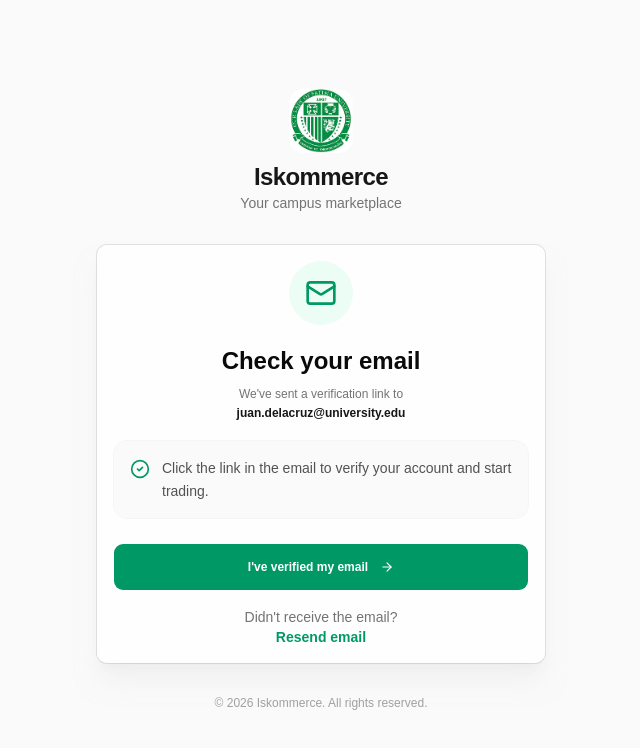
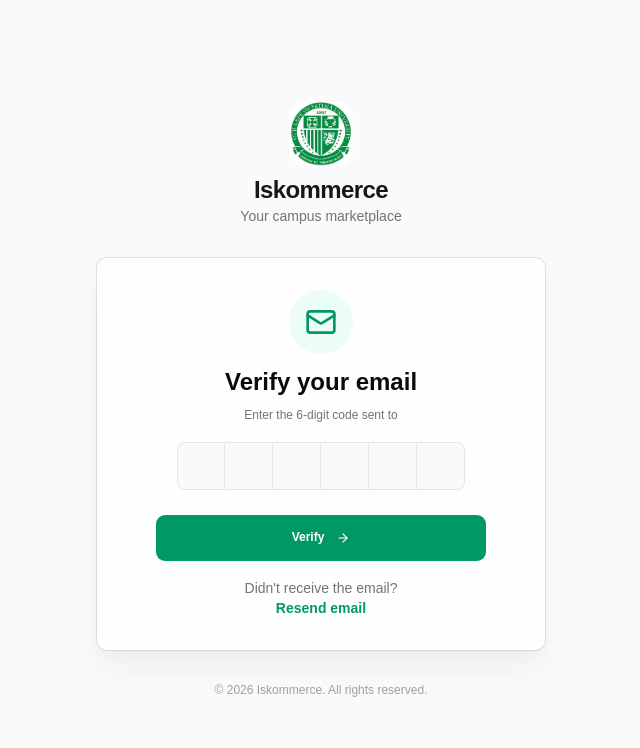
Before and after one commit to Ryanny-y/iskommerce, a React (Vite) app in the folder frontend/: page /verify in a window 1280 px wide. Shown: the top 748 px of the page, without its empty margins (319-959 px from the left). Built offline with nearby package versions, Linux system fonts and the light colour scheme; no server answers.

Commit message:
feat: Make Verification Page component

```diff
--- a/frontend/package.json
+++ b/frontend/package.json
@@ -17,6 +17,7 @@
     "clsx": "^2.1.1",
     "dayjs": "^1.11.20",
     "framer-motion": "^12.37.0",
+    "input-otp": "^1.4.2",
     "lucide-react": "^0.577.0",
     "motion": "^12.37.0",
     "next-themes": "^0.4.6",
--- /dev/null
+++ b/frontend/src/components/ui/input-otp.tsx
@@ -0,0 +1,85 @@
+import * as React from "react"
+import { OTPInput, OTPInputContext } from "input-otp"
+
+import { cn } from "@/lib/utils"
+import { MinusIcon } from "lucide-react"
+
+function InputOTP({
+  className,
+  containerClassName,
+  ...props
+}: React.ComponentProps<typeof OTPInput> & {
+  containerClassName?: string
+}) {
+  return (
+    <OTPInput
+      data-slot="input-otp"
+      containerClassName={cn(
+        "cn-input-otp flex items-center has-disabled:opacity-50",
+        containerClassName
+      )}
+      spellCheck={false}
+      className={cn("disabled:cursor-not-allowed", className)}
+      {...props}
+    />
+  )
+}
+
+function InputOTPGroup({ className, ...props }: React.ComponentProps<"div">) {
+  return (
+    <div
+      data-slot="input-otp-group"
+      className={cn(
+        "flex items-center rounded-md has-aria-invalid:border-destructive has-aria-invalid:ring-2 has-aria-invalid:ring-destructive/20 dark:has-aria-invalid:ring-destructive/40",
+        className
+      )}
+      {...props}
+    />
+  )
+}
+
+function InputOTPSlot({
+  index,
+  className,
+  ...props
+}: React.ComponentProps<"div"> & {
+  index: number
+}) {
+  const inputOTPContext = React.useContext(OTPInputContext)
+  const { char, hasFakeCaret, isActive } = inputOTPContext?.slots[index] ?? {}
+
+  return (
+    <div
+      data-slot="input-otp-slot"
+      data-active={isActive}
+      className={cn(
+        "relative flex size-7 items-center justify-center border-y border-r border-input bg-input/20 text-xs/relaxed transition-all outline-none first:rounded-l-md first:border-l last:rounded-r-md aria-invalid:border-destructive data-[active=true]:z-10 data-[active=true]:border-ring data-[active=true]:ring-2 data-[active=true]:ring-ring/30 data-[active=true]:aria-invalid:border-destructive data-[active=true]:aria-invalid:ring-destructive/20 dark:bg-input/30 dark:data-[active=true]:aria-invalid:ring-destructive/40",
+        className
+      )}
+      {...props}
+    >
+      {char}
+      {hasFakeCaret && (
+        <div className="pointer-events-none absolute inset-0 flex items-center justify-center">
+          <div className="h-4 w-px animate-caret-blink bg-foreground duration-1000" />
+        </div>
+      )}
+    </div>
+  )
+}
+
+function InputOTPSeparator({ ...props }: React.ComponentProps<"div">) {
+  return (
+    <div
+      data-slot="input-otp-separator"
+      className="flex items-center [&_svg:not([class*='size-'])]:size-4"
+      role="separator"
+      {...props}
+    >
+      <MinusIcon
+      />
+    </div>
+  )
+}
+
+export { InputOTP, InputOTPGroup, InputOTPSlot, InputOTPSeparator }
--- a/frontend/src/pages/auth/VerificationPage.tsx
+++ b/frontend/src/pages/auth/VerificationPage.tsx
@@ -1,12 +1,29 @@
-import { useState, useEffect } from 'react';
-import { useNavigate } from 'react-router-dom';
-import { Button } from '@/components/ui/button';
-import { Card, CardContent, CardDescription, CardFooter, CardHeader, CardTitle } from '@/components/ui/card';
-import { Mail, ArrowRight, RefreshCw, CheckCircle2 } from 'lucide-react';
-import { toast } from 'sonner';
+import { useState, useEffect } from "react";
+import { useLocation, useNavigate } from "react-router-dom";
+import { Button } from "@/components/ui/button";
+import {
+  Card,
+  CardContent,
+  CardDescription,
+  CardFooter,
+  CardHeader,
+  CardTitle,
+} from "@/components/ui/card";
+import { Mail, ArrowRight, RefreshCw } from "lucide-react";
+import { toast } from "sonner";
+import {
+  InputOTP,
+  InputOTPGroup,
+  InputOTPSlot,
+} from "@/components/ui/input-otp";
+import { REGEXP_ONLY_DIGITS } from "input-otp";
 
 export default function VerificationPage() {
   const navigate = useNavigate();
+  const location = useLocation();
+  const email = location.state?.email as string | undefined;
+
+  const [otp, setOtp] = useState("");
   const [isResending, setIsResending] = useState(false);
   const [countdown, setCountdown] = useState(0);
 
@@ -20,48 +37,66 @@
   const handleResend = async () => {
     setIsResending(true);
     // Mock resend delay
-    await new Promise(resolve => setTimeout(resolve, 1500));
+    await new Promise((resolve) => setTimeout(resolve, 1500));
     setIsResending(false);
     setCountdown(60);
-    toast.info('Verification email resent!');
+    toast.info("Verification email resent!");
   };
 
   const handleVerify = async () => {
-    // In a real app, this would check the backend
-    toast.success('Email verified successfully!');
-    navigate('/login');
+    if (otp.length < 6) {
+      toast.error("Please enter the 6-digit code");
+      return;
+    }
+
+    // In a real app, send `otp` to backend for verification
+    toast.success("Email verified successfully!");
+    navigate("/login");
   };
 
   return (
-    <Card className="border-none shadow-xl shadow-neutral-200/50 bg-white/80 backdrop-blur-sm">
+    <Card className="border-none shadow-xl shadow-neutral-200/50 bg-white/80 backdrop-blur-sm py-8">
       <CardHeader className="space-y-1">
-        <div className="w-16 h-16 bg-emerald-50 rounded-full flex items-center justify-center mx-auto mb-4">
+        <div className="w-16 h-16 bg-emerald-50 rounded-full flex items-center justify-center mx-auto mb-2">
           <Mail className="w-8 h-8 text-emerald-600" />
         </div>
-        <CardTitle className="text-2xl font-bold text-center">Check your email</CardTitle>
+        <CardTitle className="text-2xl font-bold text-center">
+          Verify your email
+        </CardTitle>
         <CardDescription className="text-center">
-          We've sent a verification link to <br />
-          <span className="font-bold text-neutral-900">juan.delacruz@university.edu</span>
+          Enter the 6-digit code sent to <br />
+          <span className="font-bold text-neutral-900">{email}</span>
         </CardDescription>
       </CardHeader>
-      <CardContent className="space-y-6">
-        <div className="bg-neutral-50 p-4 rounded-xl border border-neutral-100 text-sm text-neutral-600 leading-relaxed">
-          <p className="flex items-start gap-3">
-            <CheckCircle2 className="w-5 h-5 text-emerald-600 shrink-0 mt-0.5" />
-            Click the link in the email to verify your account and start trading.
-          </p>
+      <CardContent className="space-y-6 flex flex-col items-center justify-center">
+        <div className="flex justify-center">
+          <InputOTP
+            maxLength={6}
+            value={otp}
+            pattern={REGEXP_ONLY_DIGITS}
+            onChange={setOtp}
+          >
+            <InputOTPGroup>
+              <InputOTPSlot className="h-12 w-12" index={0} />
+              <InputOTPSlot className="h-12 w-12" index={1} />
+              <InputOTPSlot className="h-12 w-12" index={2} />
+              <InputOTPSlot className="h-12 w-12" index={3} />
+              <InputOTPSlot className="h-12 w-12" index={4} />
+              <InputOTPSlot className="h-12 w-12" index={5} />
+            </InputOTPGroup>
+          </InputOTP>
         </div>
 
         <Button
-          className="w-full h-12 bg-emerald-600 hover:bg-emerald-700 text-white font-bold rounded-lg transition-all"
+          className="w-4/5 h-12 bg-emerald-600 hover:bg-emerald-700 text-white font-bold rounded-lg transition-all"
           onClick={handleVerify}
         >
-          I've verified my email <ArrowRight className="ml-2 w-4 h-4" />
+          Verify <ArrowRight className="ml-2 w-4 h-4" />
         </Button>
       </CardContent>
       <CardFooter className="flex flex-col space-y-4">
         <p className="text-center text-sm text-neutral-500">
-          Didn't receive the email?{' '}
+          Didn't receive the email?{" "}
           <button
             onClick={handleResend}
             disabled={isResending || countdown > 0}
@@ -70,7 +105,7 @@
             {isResending ? (
               <RefreshCw className="w-3 h-3 animate-spin" />
             ) : null}
-            {countdown > 0 ? `Resend in ${countdown}s` : 'Resend email'}
+            {countdown > 0 ? `Resend in ${countdown}s` : "Resend email"}
           </button>
         </p>
       </CardFooter>
```
Also changed, not shown: 1 other file (tests, documents, lock files or other folders).
